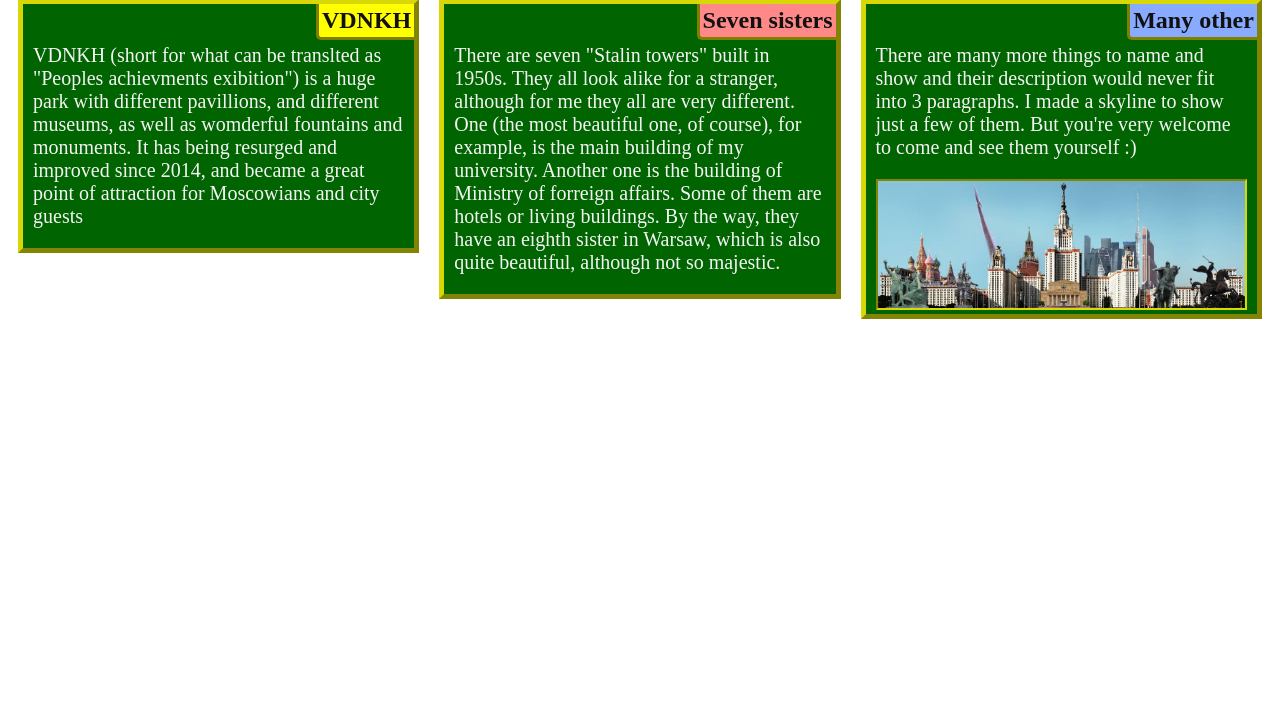
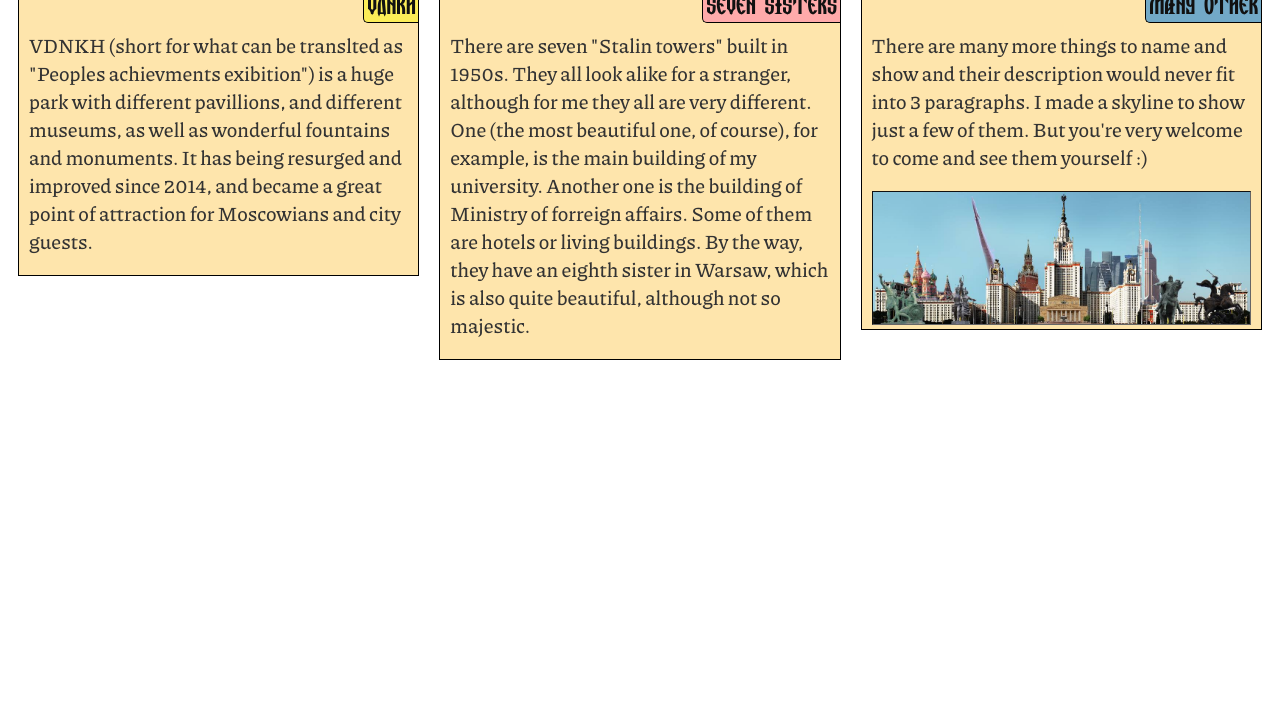
Before and after one commit to Kramushkaa/coursera-test, a plain HTML site: page module2-solution/index.html in a window 1280 px wide. Shown: the part 83-800 px from the top of the page. Drawn offline with Linux system fonts and the light colour scheme.

Commit message:
styles-change

```diff
--- a/module2-solution/css/styles.css
+++ b/module2-solution/css/styles.css
@@ -10,7 +10,7 @@ h1 {
     margin-bottom: 15px;
     font-family: "Alarus", 'Comic Sans MS', cursive;
     text-align: center;
-    font-size: 40px;
+    font-size: 35px;
     color: red;
     /* text-shadow: whitesmoke 0 0 2px; */
 }
@@ -24,27 +24,28 @@ h1 {
     right:0;
     top:0;
     padding: 3px;
-    border-left: olive 3px solid;
-    border-bottom: olive 3px solid;
+    border-left:  black 1px solid;
+    border-bottom: black 1px solid;
     border-bottom-left-radius: 5px;
-    font-size: 24px;
+    font-family: "Alarus", 'Comic Sans MS', cursive;
+    font-size: 25px;
     font-weight: 600;
     color: #111111;
 }
 
 #sn1{
-  background-color: yellow;
+  background-color: #fced58;
 }
 #sn2{
-  background-color: #FF8888;
+  background-color: #FFaaaa;
 }
 #sn3{
-  background-color: #88AAFF;
+  background-color: #72A9C7;
 }
 
 #skyline {
     width: 100%;
-    border:  rgb(216, 216, 7) 2px inset;
+    border:  #666666 1px inset;
 }
 
 div{
@@ -54,14 +55,16 @@ div{
 p{
     padding-bottom: 0;
     font-size: 20px;
+    font-weight: 500;
+    font-family: "Piazzolla", 'Times New Roman', serif;
 }
 
 .paragraph{
     padding: 20px 10px 0px 10px;
-    border: rgb(216, 216, 7) 5px outset;
+    border: black 1px solid;
     margin-bottom: 20px;
-    background-color:  darkgreen;
-    color: whitesmoke;
+    background-color:  #FEE5AC;
+    color: #333333;
 }
 
 @media (min-width: 992px) {
@@ -118,3 +121,8 @@ p{
   font-family: "Alarus";
   src: url(../fonts/Alarus.ttf);
   }
+
+@font-face {
+  font-family: "Piazzolla";
+  src: url(../fonts/Piazzolla.ttf)
+}
--- a/module2-solution/index.html
+++ b/module2-solution/index.html
@@ -16,7 +16,7 @@
       VDNKH
     </div>
     <p>
-      VDNKH (short for what can be translted as "Peoples achievments exibition") is a huge park with different pavillions, and different museums, as well as womderful fountains and monuments. It has being resurged and improved since 2014, and became a great point of attraction for Moscowians and city guests
+      VDNKH (short for what can be translted as "Peoples achievments exibition") is a huge park with different pavillions, and different museums, as well as wonderful fountains and monuments. It has being resurged and improved since 2014, and became a great point of attraction for Moscowians and city guests.
     </p>
   </div>
 </div>
```
Also changed, not shown: module2-solution/fonts/Piazzolla.ttf (added).
